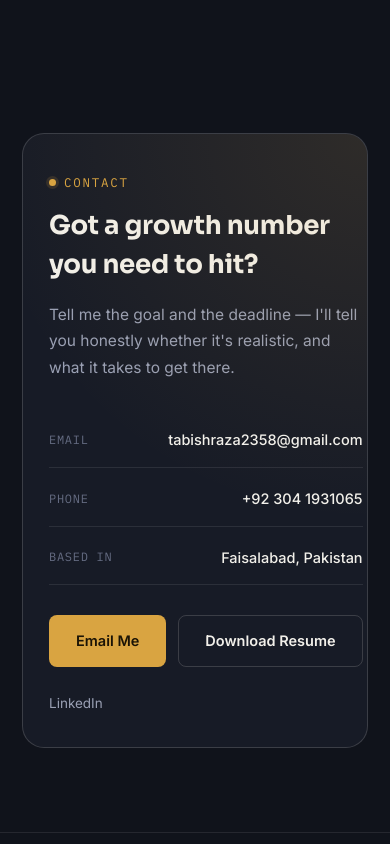
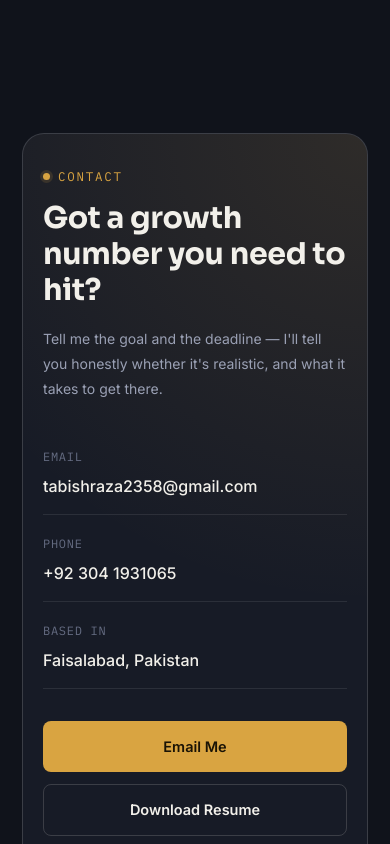
Before and after one commit to tabishraza2358-rgb/tabish-portfolio, a React (Vite) app: page / in a window 390 px wide. Shown: the part 10300-11144 px from the top of the page. Built offline with nearby package versions, Linux system fonts and the light colour scheme.

Commit message:
Update Contact.css

```diff
--- a/src/components/Contact.css
+++ b/src/components/Contact.css
@@ -1,6 +1,10 @@
+.contact {
+  width: 100%;
+}
+
 .contact__panel {
   display: grid;
-  grid-template-columns: 1fr 1fr;
+  grid-template-columns: repeat(auto-fit, minmax(320px, 1fr));
   gap: 48px;
   background: var(--ink-raised);
   border: 1px solid var(--line-strong);
@@ -11,25 +15,34 @@
 }
 
 .contact__panel::before {
-  content: '';
+  content: "";
   position: absolute;
   inset: 0;
-  background: radial-gradient(circle at 100% 0%, rgba(217, 164, 65, 0.12), transparent 55%);
+  background: radial-gradient(
+    circle at 100% 0%,
+    rgba(217, 164, 65, 0.12),
+    transparent 55%
+  );
   pointer-events: none;
 }
 
+.contact__copy {
+  position: relative;
+  z-index: 1;
+}
+
 .contact__copy h2 {
-  font-size: clamp(26px, 3.4vw, 36px);
+  font-size: clamp(28px, 3vw, 38px);
   margin-top: 14px;
-  max-width: 14ch;
+  margin-bottom: 18px;
+  line-height: 1.2;
 }
 
 .contact__copy p {
-  margin-top: 18px;
   color: var(--text-muted);
-  font-size: 15.5px;
-  line-height: 1.7;
-  max-width: 40ch;
+  line-height: 1.8;
+  font-size: 15px;
+  max-width: 480px;
 }
 
 .contact__details {
@@ -37,15 +50,18 @@
   flex-direction: column;
   gap: 4px;
   position: relative;
+  z-index: 1;
 }
 
 .contact__row {
   display: flex;
   justify-content: space-between;
   align-items: center;
+  gap: 20px;
+  flex-wrap: wrap;
   padding: 16px 0;
   border-bottom: 1px solid var(--line);
-  font-size: 14.5px;
+  text-decoration: none;
 }
 
 .contact__label {
@@ -59,33 +75,123 @@
 .contact__value {
   color: var(--text-primary);
   font-weight: 500;
+  flex: 1;
+  text-align: right;
+  word-break: break-word;
 }
 
 .contact__actions {
   display: flex;
-  gap: 12px;
-  margin-top: 26px;
+  gap: 16px;
+  flex-wrap: wrap;
+  margin-top: 28px;
+}
+
+.contact__actions .btn {
+  flex: 1;
+  min-width: 180px;
+  text-align: center;
 }
 
 .contact__socials {
   display: flex;
-  gap: 20px;
-  margin-top: 22px;
-  font-size: 13.5px;
+  flex-wrap: wrap;
+  gap: 18px;
+  margin-top: 24px;
+}
+
+.contact__socials a {
   color: var(--text-muted);
+  text-decoration: none;
+  transition: 0.3s ease;
 }
 
 .contact__socials a:hover {
   color: var(--gold);
 }
 
-@media (max-width: 860px) {
+/* ==========================
+   Tablet
+========================== */
+
+@media (max-width: 900px) {
   .contact__panel {
     grid-template-columns: 1fr;
-    padding: 34px 26px;
-    gap: 32px;
+    gap: 36px;
+    padding: 40px 30px;
   }
+
   .contact__copy h2 {
-    max-width: none;
+    max-width: 100%;
   }
 }
+
+/* ==========================
+   Mobile
+========================== */
+
+@media (max-width: 600px) {
+  .contact__panel {
+    padding: 28px 20px;
+    gap: 30px;
+  }
+
+  .contact__copy h2 {
+    font-size: 30px;
+  }
+
+  .contact__copy p {
+    font-size: 14px;
+  }
+
+  .contact__row {
+    flex-direction: column;
+    align-items: flex-start;
+    gap: 8px;
+  }
+
+  .contact__value {
+    width: 100%;
+    text-align: left;
+  }
+
+  .contact__actions {
+    flex-direction: column;
+    gap: 12px;
+  }
+
+  .contact__actions .btn {
+    width: 100%;
+    min-width: 100%;
+  }
+
+  .contact__socials {
+    justify-content: flex-start;
+  }
+}
+
+/* ==========================
+   Small Phones
+========================== */
+
+@media (max-width: 380px) {
+  .contact__panel {
+    padding: 20px 16px;
+  }
+
+  .contact__copy h2 {
+    font-size: 26px;
+  }
+
+  .contact__copy p {
+    font-size: 13px;
+  }
+
+  .contact__label {
+    font-size: 11px;
+  }
+
+  .contact__value {
+    font-size: 14px;
+  }
+}
```
